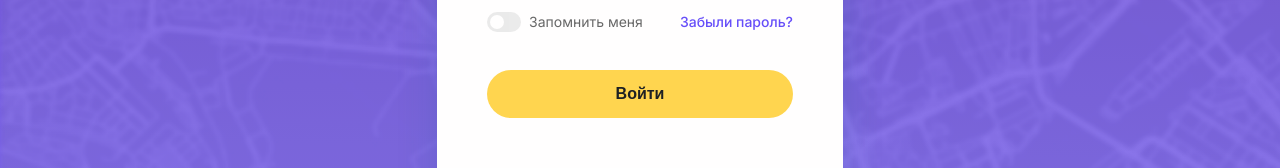
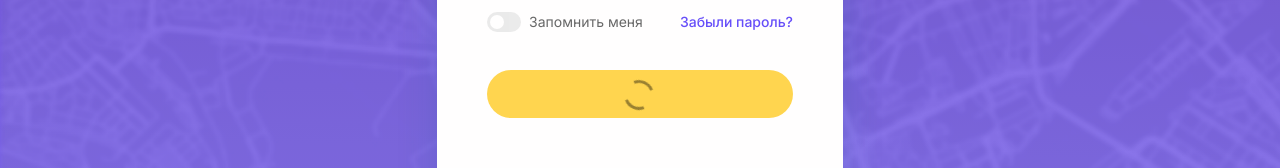
Before and after one commit to gggchaseggg/sdaem-by, a React (Create React App) app: page /login in a window 1280 px wide. Shown: the part 424-592 px from the top of the page. Built offline with nearby package versions, Linux system fonts and the light colour scheme; no server answers.

Commit message:
login-page-todo(block-button-on-loading)

```diff
--- a/src/components/MainPage/Carousel/CarouselItem/ContactModal/ContactModal.module.scss
+++ b/src/components/MainPage/Carousel/CarouselItem/ContactModal/ContactModal.module.scss
@@ -53,9 +53,6 @@ a.email {
   height: 36px;
   border-radius: 50%;
   padding: 9px;
-  //display: flex;
-  //justify-content: center;
-  //align-items: center;
 }
 
 .viber {
--- a/src/pages/Login/Login.jsx
+++ b/src/pages/Login/Login.jsx
@@ -17,7 +17,7 @@ export default function Login(options) {
   const navigate = useNavigate();
   const dispatch = useDispatch();
 
-  const { data } = useQuery(["users"], getUsers, {
+  const { data, isLoading } = useQuery(["users"], getUsers, {
     onSuccess: () => {
       console.log("Users loading success");
     },
@@ -27,7 +27,6 @@ export default function Login(options) {
   });
 
   const logUp = (login, password, rememberMe) => {
-    //TODO: При отправлении запроса блокировать кнопку ВОЙТИ и вывести там лоадер
     //TODO: Сравнение с данными логин пароль на mockapi(если такого нет, то подсветить красным)
 
     const user = data.find((elem) => elem.login === login);
@@ -95,7 +94,9 @@ export default function Login(options) {
                 Забыли пароль?
               </Link>
             </div>
-            <button className={style.login}>Войти</button>
+            <button className={style.login} disabled={isLoading}>
+              {isLoading ? <div className={style.ldsDualRing}></div> : "Войти"}
+            </button>
           </form>
           <div className={style.register}>
             <span>Еще нет акканута? </span>
--- a/src/pages/Login/Login.module.scss
+++ b/src/pages/Login/Login.module.scss
@@ -1,3 +1,12 @@
+@keyframes lds-dual-ring {
+  0% {
+    transform: rotate(0deg);
+  }
+  100% {
+    transform: rotate(360deg);
+  }
+}
+
 .main {
   width: 100%;
   height: 100%;
@@ -130,10 +139,28 @@ button.login {
   font-size: 16px;
   line-height: 24px;
   color: #1e2123;
+  cursor: pointer;
   &:hover {
     background: #fec100;
   }
-  cursor: pointer;
+}
+
+.ldsDualRing {
+  margin-top: -2px;
+  margin-left: -3px;
+  display: inline-block;
+  width: 30px;
+  height: 30px;
+  &:after {
+    content: "";
+    display: block;
+    width: 30px;
+    height: 30px;
+    border-radius: 50%;
+    border: 3px solid;
+    border-color: rgba(0, 0, 0, 0.4) transparent rgba(0, 0, 0, 0.4) transparent;
+    animation: lds-dual-ring 1.2s linear infinite;
+  }
 }
 
 .register {
```
